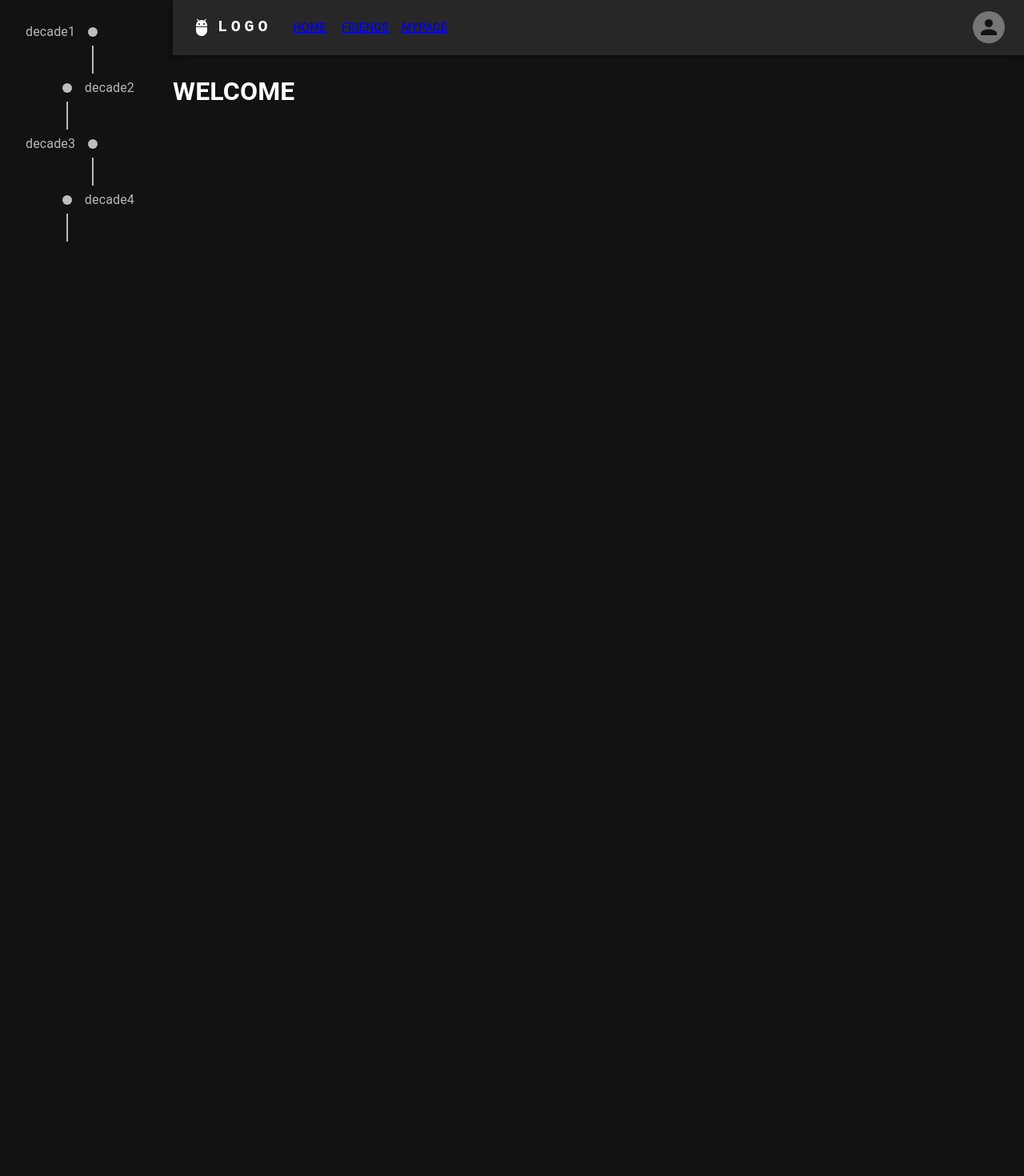
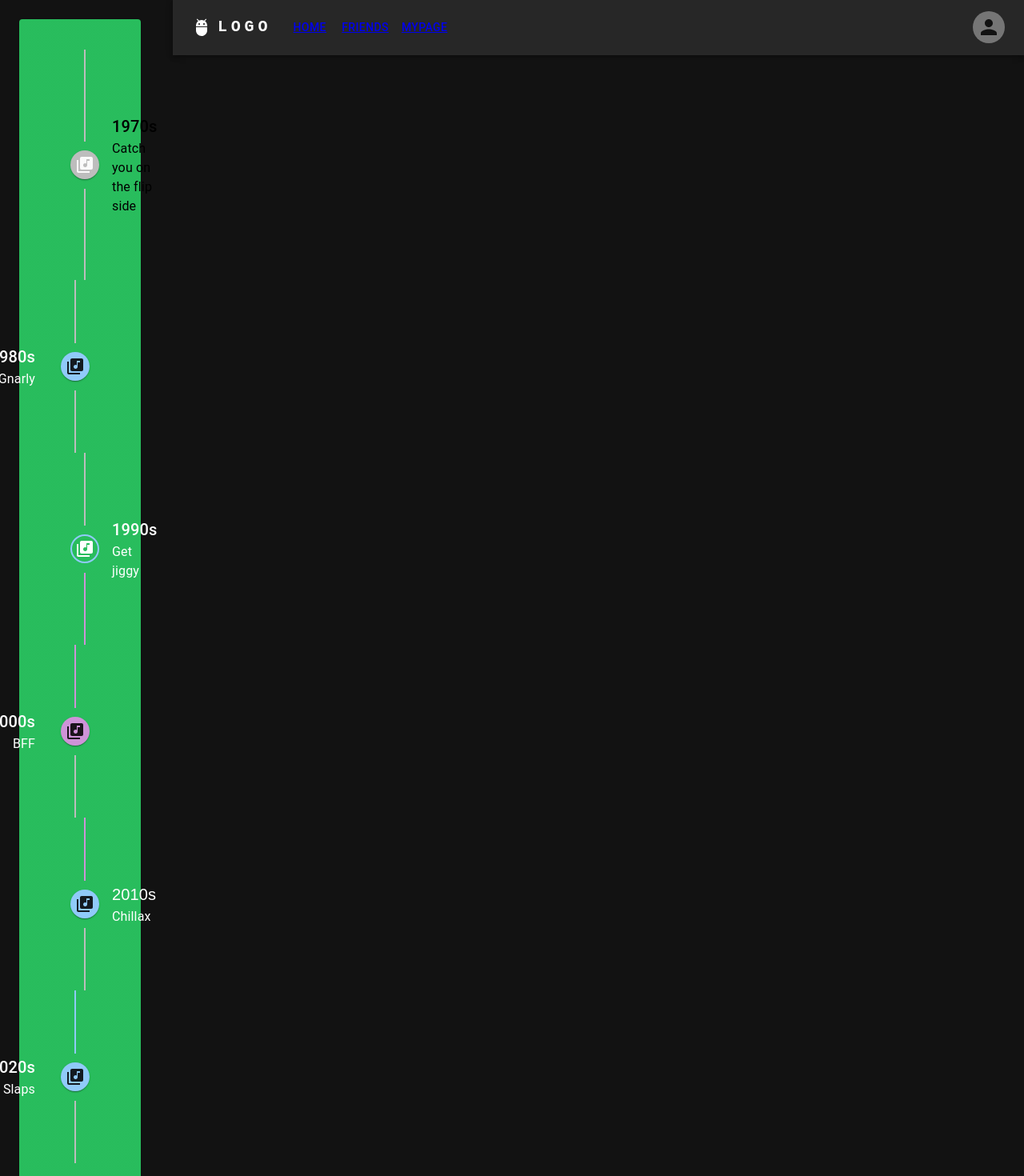
Before and after one commit to JosephZappala/HarvardHack2022, a React (Create React App) app in the folder Frontend/react-app/: page / in a window 1280 px wide. Shown: the top 1470 px of the page at 80% size. Before the commit the page ends 800 px from the top, so only its background shows below. Built offline with nearby package versions, Linux system fonts and the light colour scheme; the HTML template or start-up script is replaced by a standard one.

Commit message:
updated gui

```diff
--- a/Frontend/react-app/package.json
+++ b/Frontend/react-app/package.json
@@ -12,13 +12,16 @@
     "@testing-library/jest-dom": "^5.16.5",
     "@testing-library/react": "^13.4.0",
     "@testing-library/user-event": "^13.5.0",
+    "jquery": "^3.6.1",
     "react": "^18.2.0",
     "react-dom": "^18.2.0",
     "react-draggable": "^4.4.5",
     "react-router-dom": "^6.4.2",
     "react-scripts": "5.0.1",
+    "react-vanilla-tilt": "^1.0.0",
     "reactjs-popup": "^2.0.5",
     "styled-components": "^5.3.6",
+    "vanilla-tilt": "^1.7.2",
     "web-vitals": "^2.1.4"
   },
   "scripts": {
--- a/Frontend/react-app/src/App.js
+++ b/Frontend/react-app/src/App.js
@@ -18,8 +18,22 @@ import TimelineConnector from '@mui/lab/TimelineConnector';
 import TimelineContent from '@mui/lab/TimelineContent';
 import TimelineDot from '@mui/lab/TimelineDot';
 import TimelineOppositeContent from '@mui/lab/TimelineOppositeContent';
+import Box from '@mui/material/Box';
+import Container from '@mui/material/Container';
+import Paper from '@mui/material/Paper';
+
+
+
+
+import LibraryMusicIcon from '@mui/icons-material/LibraryMusic';
+import Typography from '@mui/material/Typography';
 
 import Grid from '@mui/material/Grid';
+import Skeleton from '@mui/material/Skeleton';
+
+
+
+
 
 
 
@@ -35,7 +49,11 @@ const darkTheme = createTheme({
     },
   });
 
+
+
+
 function App() {
+
 
 
 
@@ -43,63 +61,155 @@ return (
 
 
 
-
     <ThemeProvider theme={darkTheme}>
     <CssBaseline />
-    <Grid container spacing={2}>
-  <Grid item xs={2}>
+
+
+<Grid container spacing={2}  >
+
+
+
+
+  <Grid item xs={2} color = "white" fontFamily={"Apple Color Emoji"} align = 'left'>
+
   <React.Fragment>
-      <Timeline position="alternate">
+
+  <Paper
+      sx={{
+        p: 2,
+        maxWidth: 250,
+        margin: 3,
+        flexGrow: 1,
+        backgroundColor: '#1db954',
+        // textAlign: 'center',
+        // align: 'left',
+        justifyContent: 'flex-end'
+      }}
+    >
+
+
+  <Timeline position="alternate" align="left">
       <TimelineItem>
-          <TimelineOppositeContent color="text.secondary">
-            decade1
+        <TimelineOppositeContent
+          sx={{ m: 'auto 0' ,flex: 0.2, align : "left" }}
+          align="right"
+
+          variant="body2"
+          color="text.secondary"
+        >
         </TimelineOppositeContent>
         <TimelineSeparator>
-            <TimelineDot />
+          <TimelineConnector />
+          <TimelineDot  sx={{
+
+        }}>
+            <LibraryMusicIcon />
+          </TimelineDot>
           <TimelineConnector />
         </TimelineSeparator>
-          <TimelineContent></TimelineContent>
+        <TimelineContent sx={{ py: '80px', px: 2 , color : 'black', fontSize : 15, fontWeight: 700}}>
+          <Typography variant="h6" component="span" >
+            1970s
+          </Typography>
+          <Typography> Catch you on the flip side</Typography>
+        </TimelineContent>
       </TimelineItem>
       <TimelineItem>
-          <TimelineOppositeContent color="text.secondary">
-            decade2
+        <TimelineOppositeContent
+          sx={{ m: 'auto 0',flex: 0.2, align : "left" }}
+          variant="body2"
+          color="text.secondary"
+        >
         </TimelineOppositeContent>
         <TimelineSeparator>
-            <TimelineDot />
+          <TimelineConnector />
+          <TimelineDot color="primary" >
+            <LibraryMusicIcon />
+          </TimelineDot>
           <TimelineConnector />
         </TimelineSeparator>
-          <TimelineContent></TimelineContent>
+        <TimelineContent sx={{ py: '80px', px: 4, align : "left"  }}>
+          <Typography variant="h6" component="span">
+            1980s
+          </Typography>
+          <Typography> Gnarly</Typography>
+        </TimelineContent>
       </TimelineItem>
       <TimelineItem>
-          <TimelineOppositeContent color="text.secondary">
-            decade3
-          </TimelineOppositeContent>
         <TimelineSeparator>
-            <TimelineDot />
+          <TimelineConnector />
+          <TimelineDot color="primary" variant="outlined">
+            <LibraryMusicIcon />
+          </TimelineDot>
+          <TimelineConnector sx={{ bgcolor: 'secondary.main' }} />
+        </TimelineSeparator>
+        <TimelineContent sx={{ py: '80px', px: 2 }}>
+          <Typography variant="h6" component="span">
+            1990s
+          </Typography>
+          <Typography>Get jiggy</Typography>
+        </TimelineContent>
+      </TimelineItem>
+      <TimelineItem>
+        <TimelineSeparator>
+          <TimelineConnector sx={{ bgcolor: 'secondary.main' }} />
+          <TimelineDot color="secondary">
+            <LibraryMusicIcon />
+          </TimelineDot>
           <TimelineConnector />
         </TimelineSeparator>
-          <TimelineContent></TimelineContent>
+        <TimelineContent sx={{ py: '80px', px: 4, align : "left" }}>
+          <Typography variant="h6" component="span">
+            2000s
+          </Typography>
+          <Typography>BFF </Typography>
+        </TimelineContent >
       </TimelineItem>
       <TimelineItem>
-          <TimelineOppositeContent color="text.secondary">
-            decade4
-          </TimelineOppositeContent>
         <TimelineSeparator>
-            <TimelineDot />
+          <TimelineConnector sx={{ bgcolor: 'secondary.main' }} />
+          <TimelineDot color="primary">
+            <LibraryMusicIcon />
+          </TimelineDot>
           <TimelineConnector />
         </TimelineSeparator>
-          <TimelineContent></TimelineContent>
+        <TimelineContent sx={{ py: '80px', px: 2, align : "left" }}>
+          <Typography variant="h6" component="span" fontFamily={'sans-serif'}>
+            2010s
+          </Typography>
+          <Typography> Chillax</Typography>
+        </TimelineContent>
+      </TimelineItem>
+      <TimelineItem>
+        <TimelineSeparator>
+          <TimelineConnector sx={{ bgcolor: 'primary.main' }} />
+          <TimelineDot color="primary">
+            <LibraryMusicIcon />
+          </TimelineDot>
+          <TimelineConnector />
+        </TimelineSeparator>
+        <TimelineContent sx={{ py: '80px', px: 4, align : "left" }}>
+          <Typography variant="h6" component="span">
+            2020s
+          </Typography>
+          <Typography> Slaps</Typography>
+        </TimelineContent>
       </TimelineItem>
     </Timeline>
+    </Paper>
     </React.Fragment>
   </Grid>
+
+
+
   <Grid item xs={10}>
-  {
+
 <Fragment>
 <Nav></Nav>
 
+
 <Routes>
-        <Route path='/'  element={<h1>WELCOME</h1>} />
+    <Route path='/'  element={<h1></h1>} />
     <Route path='/mypage' element={<UserPage />} />
     <Route path='/friends' element={<Friends />} />
     <Route path='/library' element={<Library /> } />
@@ -107,9 +217,23 @@ return (
     <Route path='/editpage' element={<EditPage />} />
 </Routes>
 </Fragment>
-}
+
+
+
+
+
+
+
 </Grid>
+
+
+
 </Grid>
+
+
+
+
+
 
 
 
--- a/Frontend/react-app/src/Nav.js
+++ b/Frontend/react-app/src/Nav.js
@@ -21,7 +21,7 @@ import Paper from '@mui/material/Paper';
 const pages = ['home', 'friends', 'mypage'];
 const paths = ['/home', '/friends', '/mypage'];
 
-const settings = ['Profile', 'Account', 'Dashboard', 'Logout'];
+const settings = ['Account', 'Logout'];
 
 
 function Nav() {
```
Also changed, not shown: 1 other file (tests, documents, lock files or other folders). Lines whose indentation alone changed are shown as unchanged.
